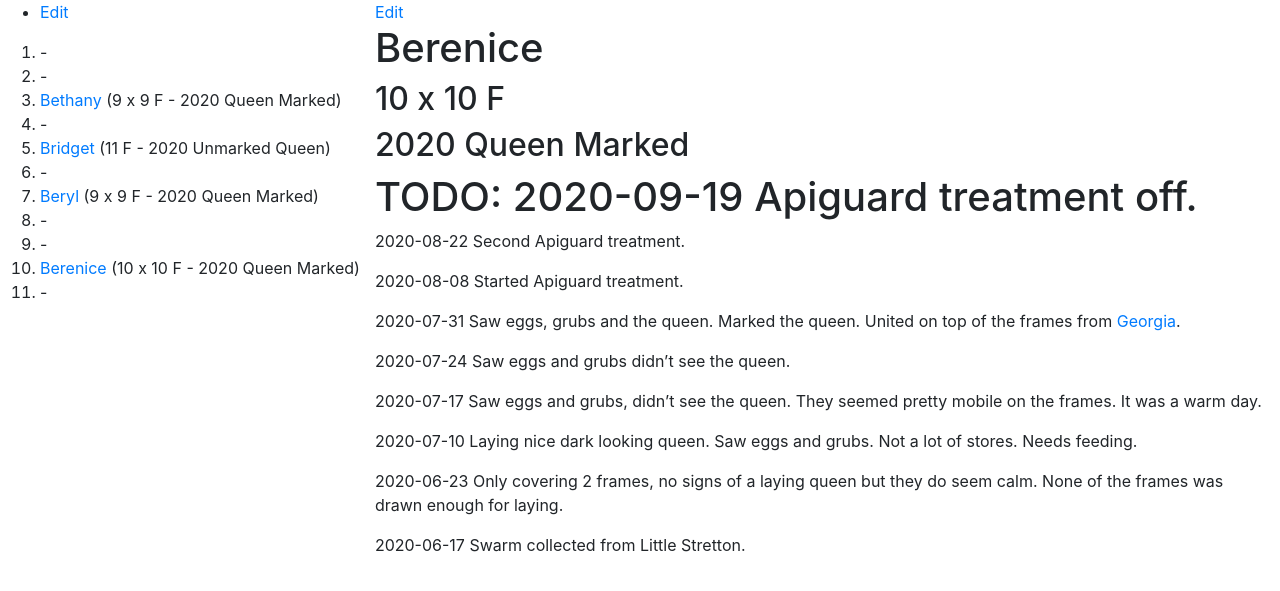
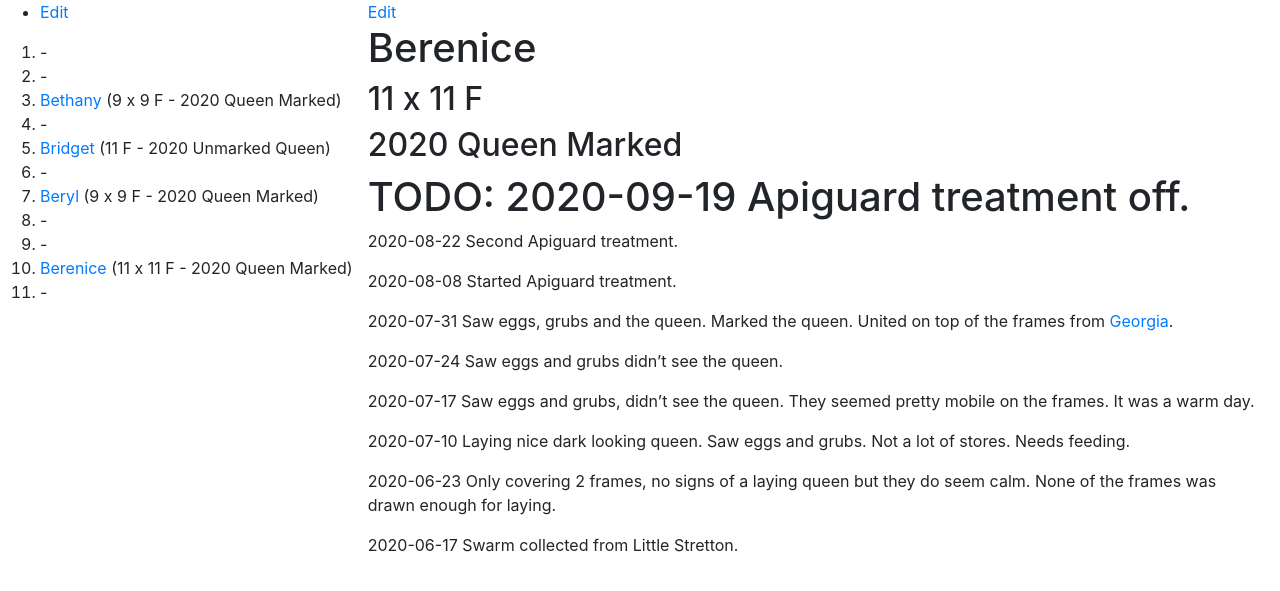
Before and after one commit to joejcollins/rhapsody-angel, a Jekyll site: the page built from queens/2020-berenice.md, in a window 1280 px wide. Shown: the top 591 px of the page. Built offline with Jekyll 4.4.1, drawn with Linux system fonts in a browser that asks for light colours; our own code applies the rules of GitHub Pages for plain Markdown files.

```diff
--- a/_includes/apiary.md
+++ b/_includes/apiary.md
@@ -9,5 +9,5 @@
 1. [Beryl]({{ site.baseurl }}/queens/2020-beryl.html) (9 x 9 F - 2020 Queen Marked)
 1. -
 1. -
-1. [Berenice]({{ site.baseurl }}/queens/2020-berenice.html) (10 x 10 F - 2020 Queen Marked)
+1. [Berenice]({{ site.baseurl }}/queens/2020-berenice.html) (11 x 11 F - 2020 Queen Marked)
 1. -
--- a/queens/2020-berenice.md
+++ b/queens/2020-berenice.md
@@ -1,5 +1,5 @@
 # Berenice
-## 10 x 10 F
+## 11 x 11 F
 ## 2020 Queen Marked
 
 # TODO: 2020-09-19 Apiguard treatment off.
```
